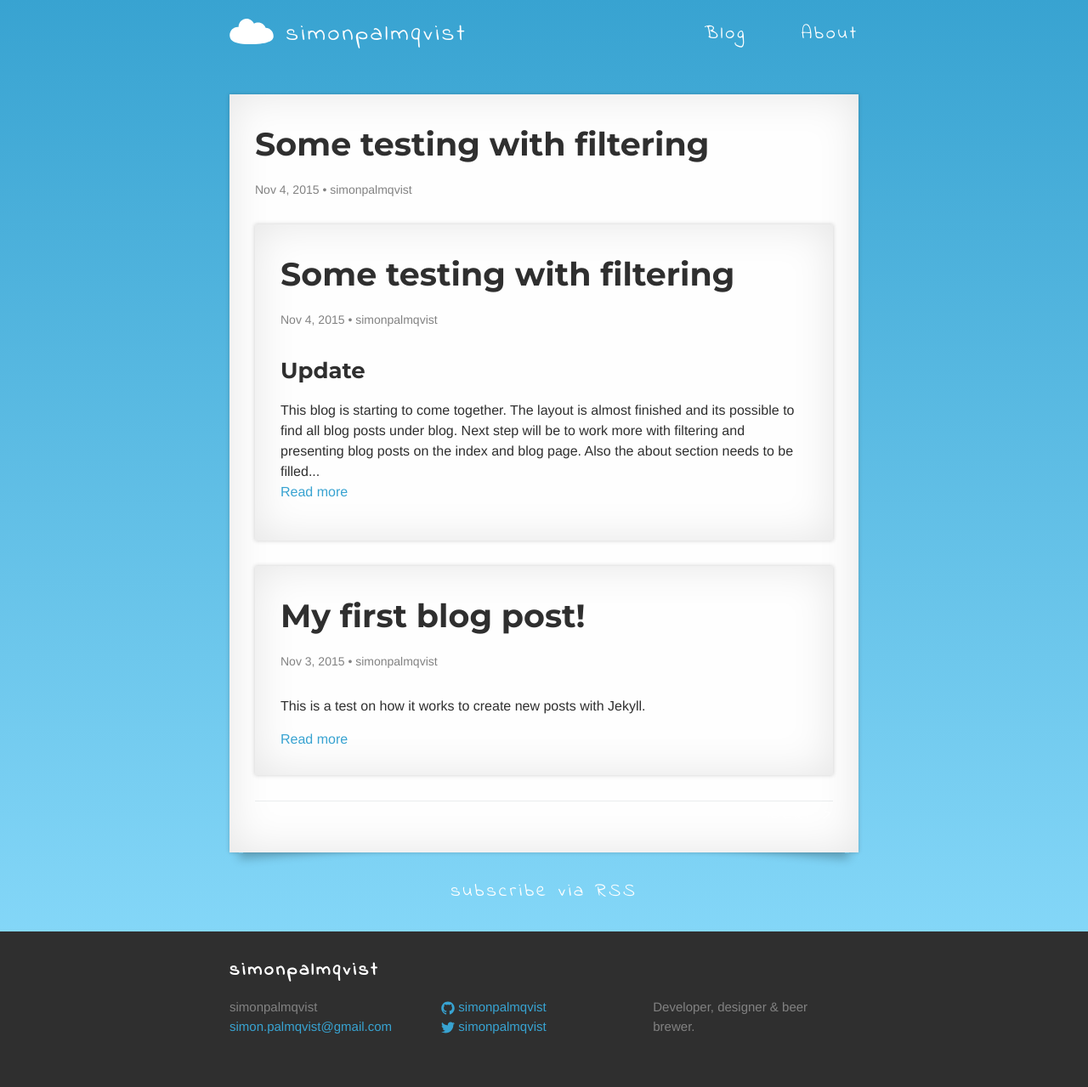
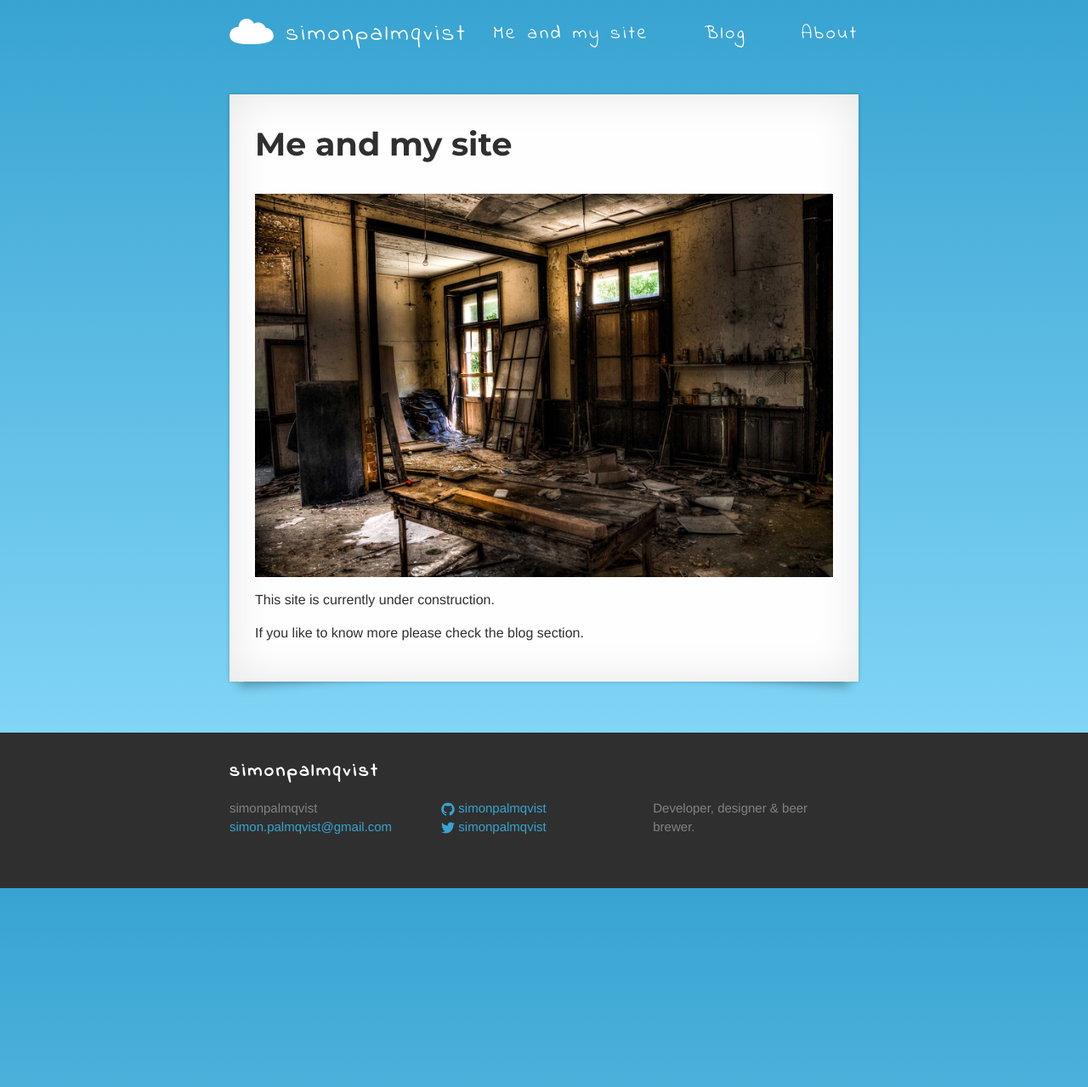
Before and after one commit to simonpalmqvist/old-page, a Jekyll site: the page built from index.md, in a window 1280 px wide. Shown: the whole page at 85% size. Built offline with Jekyll 4.4.1, drawn with Linux system fonts in a browser that asks for light colours; nearby versions of some CDN libraries; comment, search, counter and statistics services are not loaded.

Commit message:
Adding start page.

```diff
--- a/_includes/header.html
+++ b/_includes/header.html
@@ -16,7 +16,7 @@
                 {% assign pages = site.pages | sort:"priority"  %}
 
                 {% for page in pages %}
-                    {% unless page.title == null or page.dir contains "/blog/page" %}
+                    {% unless page.title == null or page.dir contains "/blog/page" or page.url == "/index.html" %}
                         <a class="page-link" href="{{ page.url | prepend: site.baseurl }}">{{ page.title }}</a>
                     {% endunless %}
                 {% endfor %}
--- a/_includes/showPost.html
+++ b/_includes/showPost.html
@@ -12,12 +12,10 @@
 
     <article class="post-content">
         {% if truncLimit %}
-            {{ post.content | truncate: truncLimit | "..." }}
+            {{ post.content | truncatewords: truncLimit | "..." }}
             <a class="read-more" href="{{ post.url | prepend: site.baseurl }}">Read more</a>
-        {% elsif content %}
+        {% else %}
             {{ content }}
-        {% else %}
-            {{ post.content }}
         {% endif %}
     </article>
 
--- a/blog/index.html
+++ b/blog/index.html
@@ -4,7 +4,7 @@ title: Blog
 type: "blog"
 priority: 1
 ---
-{% assign truncLimit = 300 %}
+{% assign truncLimit = 20 %}
 <ul class="post-list">
     {% for post in paginator.posts %}
         {% include showPost.html %}
--- a/index.html
+++ /dev/null
@@ -1,17 +0,0 @@
----
-layout: default
-type: "website"
-comments: true
----
-
-<div class="home">
-
-    {% for post in site.posts limit:1 %}
-        {% include showPost.html %}
-    {% endfor %}
-
-    <a  class="white-link center" href="{{ "/feed.xml" | prepend: site.baseurl }}">
-        subscribe via RSS
-    </a>
-
-</div>
--- /dev/null
+++ b/index.md
@@ -0,0 +1,11 @@
+---
+layout: page
+title: Me and my site
+type: "website"
+---
+
+![Room that needs renovating]({{ site.url }}/assets/images/build.jpg)
+
+This site is currently under construction.
+
+If you like to know more please check the blog section.
--- a/js/load.js
+++ b/js/load.js
@@ -5,7 +5,7 @@ function loadDiscuss() {
     var disqus_config = function () {
         //var disqus_developer = 1;
         this.page.shortname = "sp222kh";
-        this.page.identifier = "{{ page.url }}";
+        this.page.identifier = "{{ site.url }}";
     };
 
     (function() { // DON'T EDIT BELOW THIS LINE
```
Also changed, not shown: feed.xml (deleted, +0 -30 lines), assets/images/build.jpg (added).
